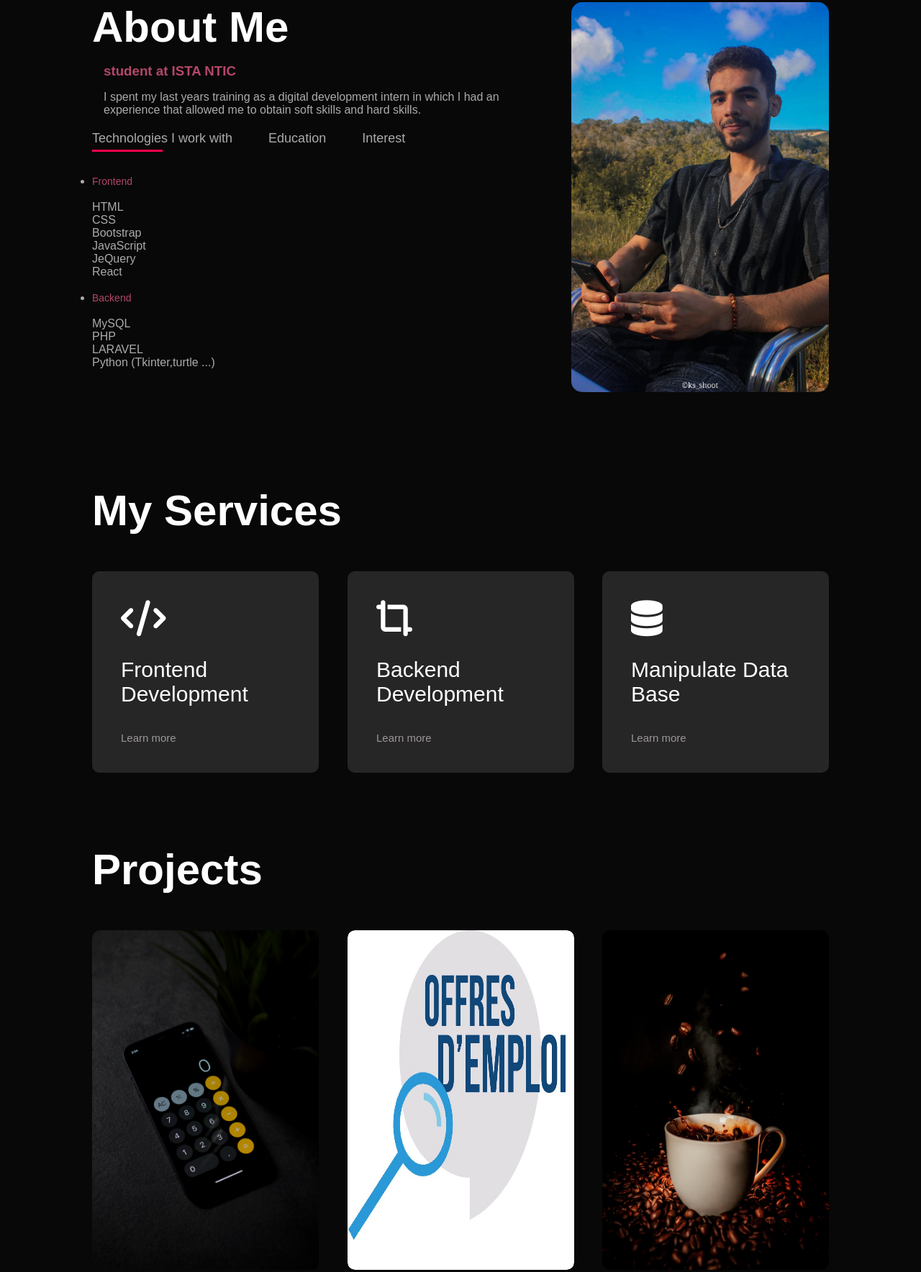
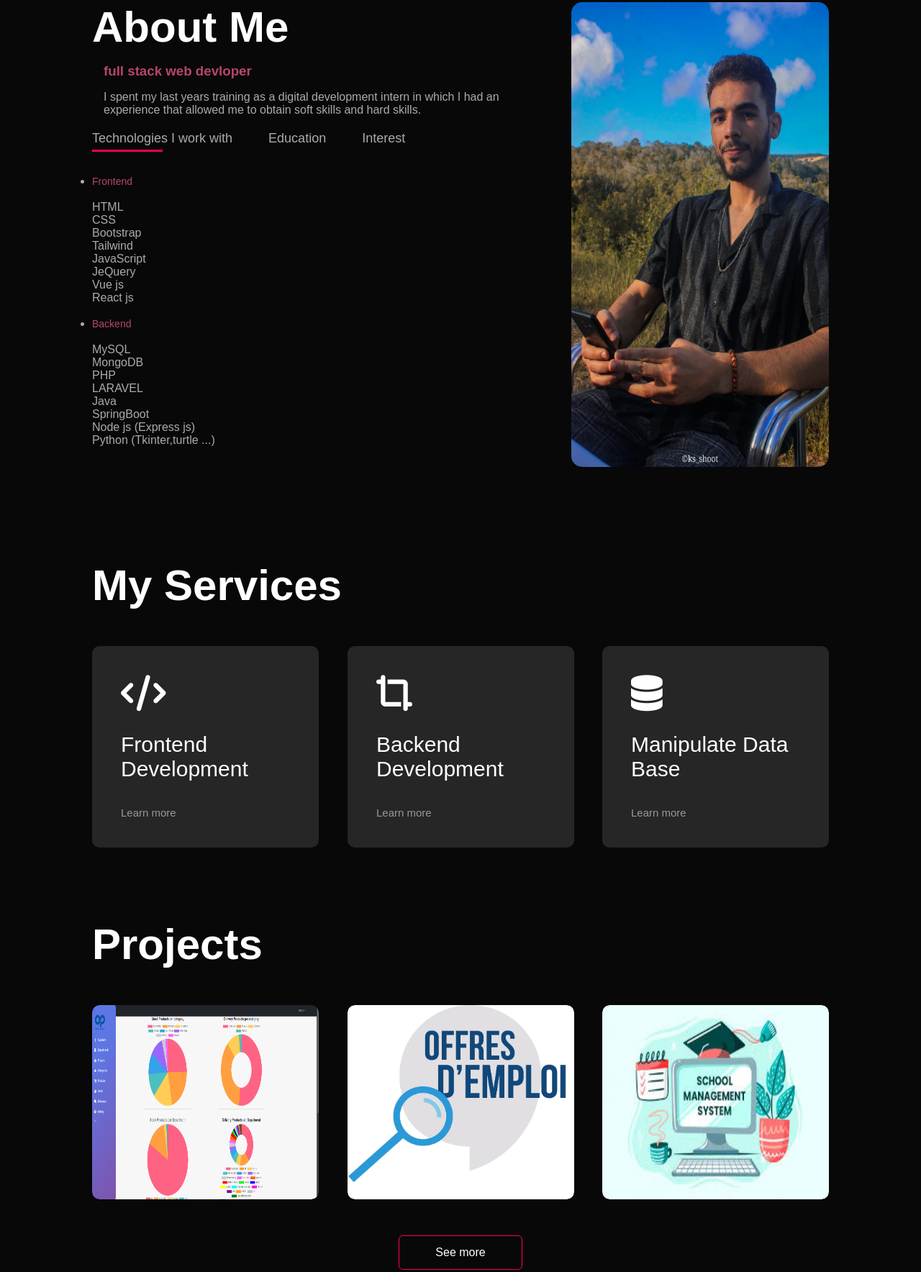
Before and after one commit to mohamed-ali-atouhami/Portfolio, a website: page static/index.html in a window 1280 px wide. Shown: the part 687-2455 px from the top of the page at 72% size. Drawn offline with nearby package versions, Linux system fonts and the light colour scheme.

Commit message:
some changes

```diff
--- a/static/index.html
+++ b/static/index.html
@@ -44,7 +44,7 @@
             <div class="row">
                 <div  data-aos="fade-up-right" class="col-2">
                     <h1 class="sub-title">About Me</h1>
-                    <h3 class="sub-title1"> student at ISTA NTIC</h3>
+                    <h3 class="sub-title1">full stack web devloper </h3>
                     <p class="p">I spent my last years training as a digital development intern in which I had an experience that allowed me to obtain soft skills and hard skills.</p>
                     <div class="tab-titles">
                         <p class="tab-links active-link" onclick="opentab('technologies')">Technologies I work with</p>
@@ -53,8 +53,8 @@
                     </div>
                     <div class="tab-contents active-tab" id="technologies">
                         <ul>
-                            <li><span>Frontend</span><br><br> HTML<br> CSS<br> Bootstrap<br> JavaScript<br> JeQuery<br> React</li><br>
-                            <li><span>Backend</span><br><br> MySQL<br> PHP<br> LARAVEL<br> Python (Tkinter,turtle ...)</li><br>
+                            <li><span>Frontend</span><br><br> HTML<br> CSS<br> Bootstrap <br> Tailwind <br> JavaScript<br> JeQuery<br> Vue js<br> React js</li><br>
+                            <li><span>Backend</span><br><br> MySQL<br> MongoDB<br> PHP<br> LARAVEL<br> Java<br> SpringBoot<br>Node js (Express js)<br> Python (Tkinter,turtle ...)</li><br>
                         </ul>
                     </div>
                     <div class="tab-contents" id="interest">
@@ -70,13 +70,14 @@
                     </div>
                     <div class="tab-contents" id="education">
                         <ul>
+                            <li><span>2023-2024</span><br><br>  Genie informatique at ENSA.</li><br>
                             <li><span>2021-2023</span><br><br>  Development Digital Training at NTIC.</li><br>
                             <li><span>2020-2021</span><br><br>  Bacalaureat scientist option pc.</li><br>
                         </ul>
                     </div>
                 </div>
                 <div data-aos="fade-up-left" class="col-1">
-                    <img src="images/WhatsApp Image 2023-01-10 at 12.50.01 AM.jpeg">
+                    <img src="images/image.jpeg">
                 </div>
             </div>
         </div>
@@ -111,10 +112,10 @@
             <!-- <h5>My recent work</h5> -->
             <div class="work-list">
                 <div data-aos="flip-right"  class="work">
-                    <img src="images/calculator1.png">
+                    <img src="images/gestion_stock_pic.png">
                     <div class="layer">
-                        <h3>Calculator</h3>
-                        <p> It does evrything a calculator does </p>
+                        <h3>Gestion Stock</h3>
+                        <p> an app about managing,delivering stocks and more ... </p>
                         <a href="#"><i class="fa-solid fa-up-right-from-square"></i></a>
                     </div>
                 </div>
@@ -122,37 +123,36 @@
                     <img src="images/offre.jpg">
                     <div class="layer">
                         <h3>website for health</h3>
-                        <p> a website where you can find jobs at health fields
-                        </p>
+                        <p> a website where you can find jobs at health fields</p>
                         <a href="#"><i class="fa-solid fa-up-right-from-square"></i></a>
                     </div>
                 </div>
                 <div data-aos="flip-left" class="work">
-                    <img src="images/coffeeee1.png">
+                    <img src="images/images.jfif">
                     <div class="layer">
-                        <h3>Cofee Shopping Website</h3>
-                        <p> you can order coffees
-                        </p>
+                        <h3>School Managment System</h3>
+                        <p> an app almost about everything related to school </p>
                         <a href="#"><i class="fa-solid fa-up-right-from-square"></i></a>
                     </div>
                 </div>
+
             </div>
             <a href="#" class="btn">See more</a>
         </div>
     </div>
     <!-- ----------------contact-------------- -->
     <div id="contact">
-        <div class="container">x
+        <div class="container">
             <div class="row">
                 <div data-aos="fade-up-right"  class="contact-left">
                     <h1 class="sub-title">Contact Me</h1>
                     <p><i class="fa-solid fa-paper-plane"></i>mohamedaliatouhami2002@gmail.com</p>
-                    <p><i class="fa-brands fa-whatsapp"></i>0707582164</p>
+                    <p><i class="fa-brands fa-whatsapp"></i>+212-707582164</p>
                     <div class="sociale-icones">
-                        <a href="https://facebook.com"><i class="fa-brands fa-facebook"></i></a>
+                        <a href="https://github.com/mohamed-ali-atouhami"><i class="fa-brands fa-github"></i></a>
+                        <a href="https://linkedin.com/in/mohamed-ali-atouhami"><i class="fa-brands fa-linkedin"></i></a>
                         <a href=""><i class="fa-brands fa-twitter-square"></i></a>
                         <a href=""><i class="fa-brands fa-instagram"></i></a>
-                        <a href=""><i class="fa-brands fa-linkedin"></i></a>
                     </div>
                     <a target="_blank" href="images/mohamed ali's cv.pdf" download class="btn btn2">Download CV</a>
                 </div>
@@ -162,7 +162,6 @@
                         <input type="email" id="input-email" name="Email" placeholder="Enter your Email" required>
                         <textarea name="Message" id="input-message" rows="6" placeholder="Enter your Message"></textarea>
                         <button type="submit" id="submit-email" class="btn btn2">Submit</button>
-                        <!-- <input type="submit" value="submit"> the same as input sub.. -->
                     </form>
                     <span id="msg"></span>
                 </div>
```
Also changed, not shown: static/images/WhatsApp Image 2023-01-10 at 12.50.01 AM.jpeg (deleted), static/images/gestion_stock_pic.png (added), static/images/image.jpeg (added), static/images/images.jfif (added), 1 other file.
